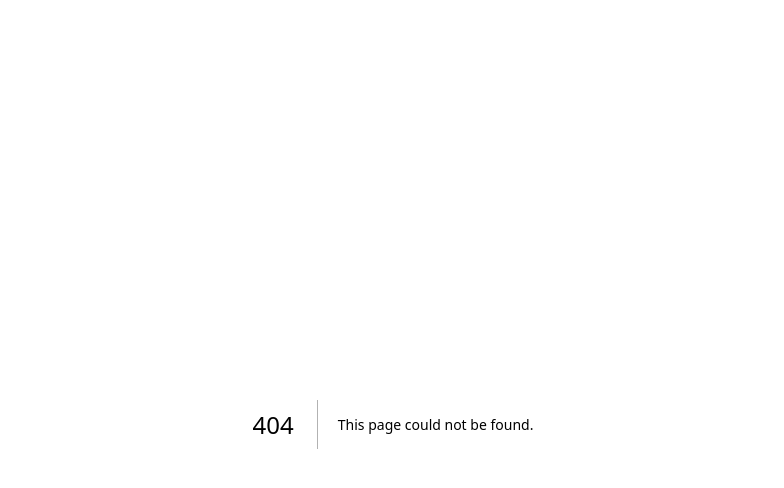
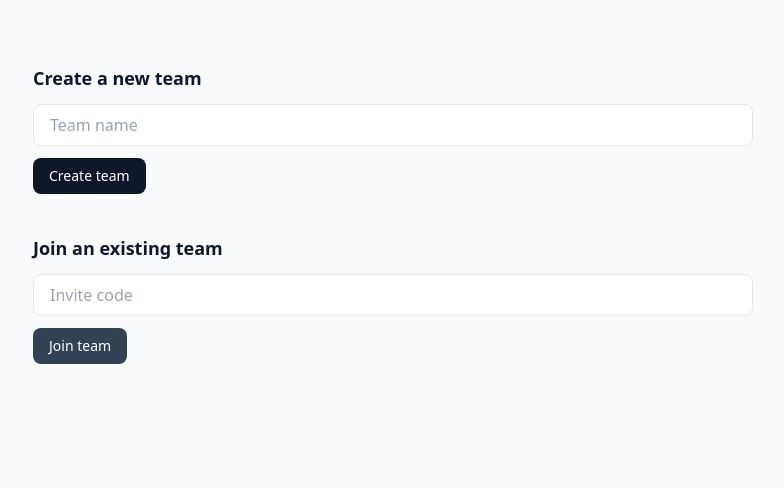
Before and after one commit to robawt/habit-tracker, a Next.js app: page /teams/new in a window 1280 px wide. Before the commit this address had no page. Shown: the top 488 px of the page, without its empty margins (247-1031 px from the left). Built offline with nearby package versions, Linux system fonts and the light colour scheme; no server answers.

Commit message:
add dashboard and create/join team flow

```diff
--- /dev/null
+++ b/app/dashboard/page.tsx
@@ -0,0 +1,63 @@
+import { createClient } from "@/lib/supabase/server";
+import { redirect } from "next/navigation";
+import Link from "next/link";
+
+// This is a SERVER COMPONENT (no "use client" at the top). It runs
+// on the server, fetches data before sending HTML to the browser —
+// good for the initial page load. We only reach for client
+// components when we need interactivity (state, event handlers,
+// realtime subscriptions), like in CheckInButton later.
+export default async function Dashboard() {
+  const supabase = createClient();
+
+  const {
+    data: { user },
+  } = await supabase.auth.getUser();
+
+  if (!user) redirect("/");
+
+  // RLS means this query automatically only returns teams the
+  // logged-in user belongs to — no WHERE clause needed for that.
+  const { data: teams } = await supabase
+    .from("team_members")
+    .select("teams(id, name, invite_code)")
+    .eq("user_id", user.id);
+
+  return (
+    <div>
+      <div className="flex justify-between items-center mb-6">
+        <h1 className="text-2xl font-bold">Your Teams</h1>
+        <div className="space-x-2">
+          <Link
+            href="/teams/new"
+            className="bg-slate-900 text-white px-4 py-2 rounded-lg text-sm"
+          >
+            + New team
+          </Link>
+        </div>
+      </div>
+
+      {!teams?.length && (
+        <p className="text-slate-600">
+          You're not on any teams yet. Create one to get started.
+        </p>
+      )}
+
+      <ul className="space-y-2">
+        {teams?.map((row: any) => (
+          <li key={row.teams.id}>
+            <Link
+              href={`/teams/${row.teams.id}`}
+              className="block border rounded-lg p-4 hover:bg-slate-100"
+            >
+              <span className="font-medium">{row.teams.name}</span>
+              <span className="text-slate-500 text-sm ml-2">
+                invite code: {row.teams.invite_code}
+              </span>
+            </Link>
+          </li>
+        ))}
+      </ul>
+    </div>
+  );
+}
--- /dev/null
+++ b/app/teams/new/page.tsx
@@ -0,0 +1,100 @@
+"use client";
+
+import { useState } from "react";
+import { useRouter } from "next/navigation";
+import { createClient } from "@/lib/supabase/client";
+
+export default function NewTeamPage() {
+  const [name, setName] = useState("");
+  const [joinCode, setJoinCode] = useState("");
+  const [error, setError] = useState<string | null>(null);
+  const router = useRouter();
+  const supabase = createClient();
+
+  async function createTeam(e: React.FormEvent) {
+    e.preventDefault();
+    setError(null);
+
+    const {
+      data: { user },
+    } = await supabase.auth.getUser();
+    if (!user) return;
+
+    // Two writes here: create the team, then add yourself as owner.
+    // Both are covered by the RLS policies we wrote in the SQL file —
+    // "with check (auth.uid() = created_by)" is what makes this safe.
+    const { data: team, error: teamErr } = await supabase
+      .from("teams")
+      .insert({ name, created_by: user.id })
+      .select()
+      .single();
+
+    if (teamErr || !team) return setError(teamErr?.message ?? "Failed");
+
+    await supabase
+      .from("team_members")
+      .insert({ team_id: team.id, user_id: user.id, role: "owner" });
+
+    router.push(`/teams/${team.id}`);
+  }
+
+  async function joinTeam(e: React.FormEvent) {
+    e.preventDefault();
+    setError(null);
+
+    const {
+      data: { user },
+    } = await supabase.auth.getUser();
+    if (!user) return;
+
+    const { data: team, error: findErr } = await supabase
+      .from("teams")
+      .select("id")
+      .eq("invite_code", joinCode.trim())
+      .single();
+
+    if (findErr || !team) return setError("Invite code not found");
+
+    const { error: joinErr } = await supabase
+      .from("team_members")
+      .insert({ team_id: team.id, user_id: user.id });
+
+    if (joinErr) return setError(joinErr.message);
+
+    router.push(`/teams/${team.id}`);
+  }
+
+  return (
+    <div className="space-y-10 mt-10">
+      <form onSubmit={createTeam} className="space-y-3">
+        <h2 className="font-semibold text-lg">Create a new team</h2>
+        <input
+          required
+          placeholder="Team name"
+          value={name}
+          onChange={(e) => setName(e.target.value)}
+          className="w-full border rounded-lg px-4 py-2"
+        />
+        <button className="bg-slate-900 text-white rounded-lg px-4 py-2 text-sm">
+          Create team
+        </button>
+      </form>
+
+      <form onSubmit={joinTeam} className="space-y-3">
+        <h2 className="font-semibold text-lg">Join an existing team</h2>
+        <input
+          required
+          placeholder="Invite code"
+          value={joinCode}
+          onChange={(e) => setJoinCode(e.target.value)}
+          className="w-full border rounded-lg px-4 py-2"
+        />
+        <button className="bg-slate-700 text-white rounded-lg px-4 py-2 text-sm">
+          Join team
+        </button>
+      </form>
+
+      {error && <p className="text-red-600 text-sm">{error}</p>}
+    </div>
+  );
+}
```
